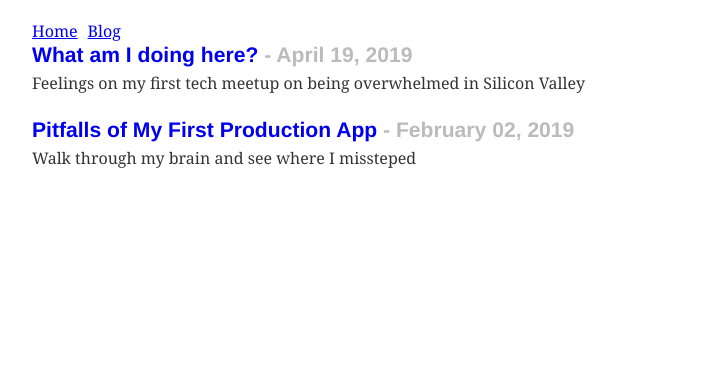
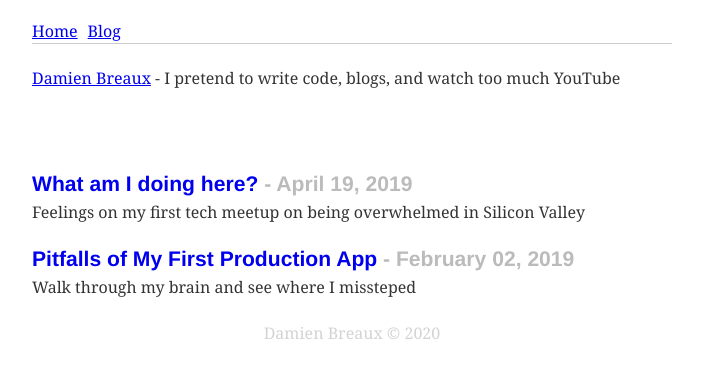
Before and after one commit to dlionz/breaux-dev-gatsby, a Gatsby site: page /blog in a window 1280 px wide. Shown: the part 65-442 px from the top of the page, without its empty margins (288-991 px from the left). Built offline with nearby package versions, Linux system fonts and the light colour scheme; Gatsby itself is replaced by a stand-in of ours; some packages are replaced by stand-ins of ours; what typography-theme-sutro would draw is missing.

Commit message:
added copywrite and change bio component

```diff
--- a/src/components/layout.js
+++ b/src/components/layout.js
@@ -6,6 +6,7 @@ export default ({ children, data }) => {
   return (
     <div className={Styles.wrapper}>
       {children}
+      <p style={{ color: 'rgb(211,211,211)', textAlign: 'center'}}>Damien Breaux © 2020</p>
     </div>
   )
 }
--- /dev/null
+++ b/src/components/shortbio.js
@@ -0,0 +1,55 @@
+import React from 'react'
+import { useStaticQuery, Link } from "gatsby"
+import { rhythm } from "../utils/typography"
+
+export default (props) => {
+  const data = useStaticQuery(graphql`
+    query {
+      site{
+        siteMetadata{
+          author{
+            name
+            summary
+          }
+        }
+      }
+    }
+  `)
+
+  return(
+    <React.Fragment>
+      { props.isBlogPost === true ?
+      <React.Fragment>
+        <hr
+        style={{
+          marginBottom: rhythm(1),
+        }}
+        />
+        <div style={{
+          display: `flex`,
+          marginBottom: rhythm(2.5),
+          }}>
+          <p>Written by <Link to="/">{data.site.siteMetadata.author.name}</Link> - {data.site.siteMetadata.author.summary}</p>
+        </div>
+      </React.Fragment>
+
+      :
+
+      <React.Fragment>
+        <hr
+        style={{
+          marginBottom: rhythm(1),
+        }}
+        />
+        <div style={{
+          display: `flex`,
+          marginBottom: rhythm(2.5),
+          }}>
+          <p><Link to="/">{data.site.siteMetadata.author.name}</Link> - {data.site.siteMetadata.author.summary}</p>
+        </div>
+      </React.Fragment>
+
+      }
+    </React.Fragment>
+  )
+}
--- a/src/pages/blog.js
+++ b/src/pages/blog.js
@@ -3,6 +3,7 @@ import { Link, graphql } from "gatsby"
 import { rhythm } from '../utils/typography'
 import Layout from '../components/layout'
 import Header from '../components/header'
+import ShortBio from '../components/shortbio'
 
 const postStyle = {
   marginBottom: rhythm(1/4)
@@ -13,6 +14,7 @@ export default ({ data }) => {
   return(
     <Layout>
       <Header/>
+      <ShortBio isBlogPost={false}/>
       {data.allMarkdownRemark.edges.map(({ node }) => (
         <div key={node.id}>
           <Link to={node.fields.slug} style={{ boxShadow: 'none', textDecoration: 'none' }}>
--- a/src/templates/blog-post.js
+++ b/src/templates/blog-post.js
@@ -2,7 +2,7 @@ import React from 'react'
 import { graphql } from "gatsby"
 import Layout from '../components/layout'
 import Header from '../components/header'
-import Footer from '../components/blogfooter'
+import ShortBio from '../components/shortbio'
 import SEO from "../components/seo"
 
 export default ({data}) => {
@@ -14,7 +14,7 @@ export default ({data}) => {
       <Header />
       <h1>{post.frontmatter.title} - {post.frontmatter.date}</h1>
       <div dangerouslySetInnerHTML={{ __html: post.html }} />
-      <Footer/>
+      <ShortBio isBlogPost={true}/>
     </Layout>
   )
 }
```
Also changed, not shown: src/components/blogfooter.js (deleted, +0 -34 lines), 1 other file.
